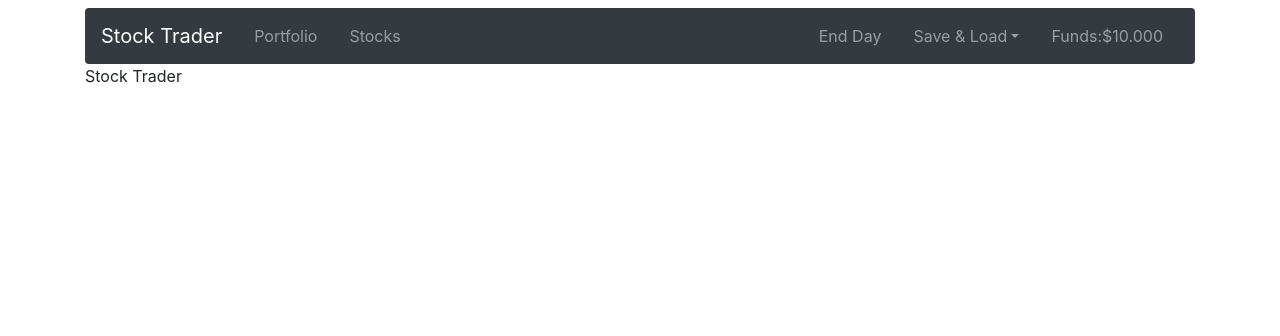
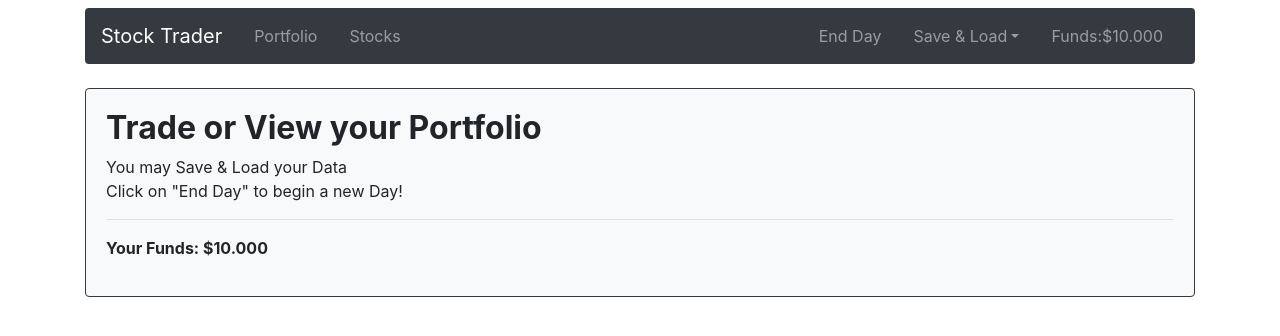
Before and after one commit to Radioaktywnyja/stock-trader, a Vue app: page / in a window 1280 px wide. Shown: the top 336 px of the page. Built offline with nearby package versions, Linux system fonts and the light colour scheme.

Commit message:
Added template for Home

```diff
--- a/src/views/Home.vue
+++ b/src/views/Home.vue
@@ -1,5 +1,11 @@
 <template>
-  <div id="app">
-    Stock Trader
+  <div>
+    <b-card bg-variant="light" border-variant="dark" class="mt-4">
+      <h2 class="font-weight-bold">Trade or View your Portfolio</h2>
+      <p class="my-0">You may Save & Load your Data</p>
+      <p class="my-0">Click on "End Day" to begin a new Day!</p>
+      <hr>
+      <p class="font-weight-bold">Your Funds: $10.000</p>
+    </b-card>
   </div>
 </template>
```
